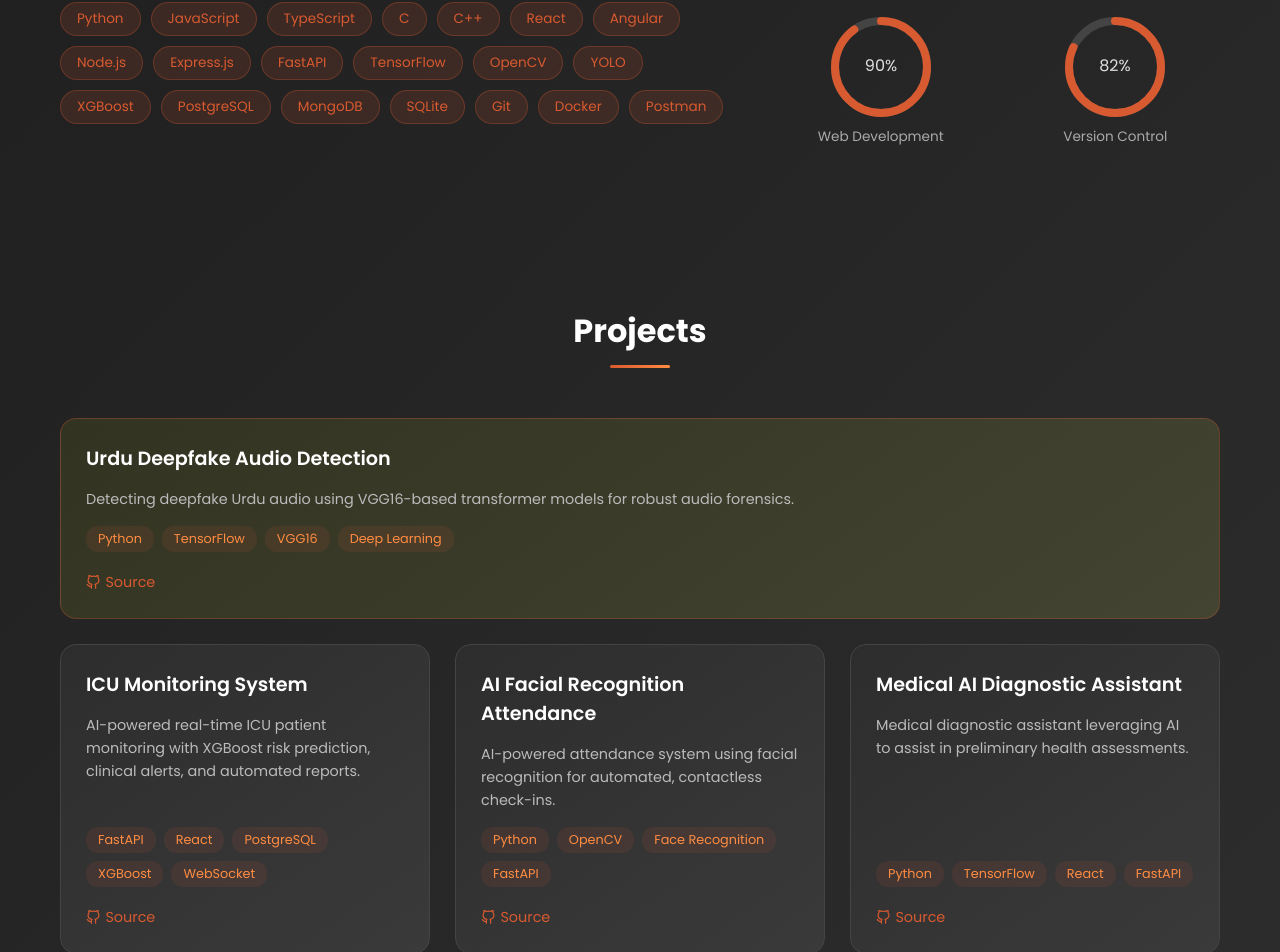
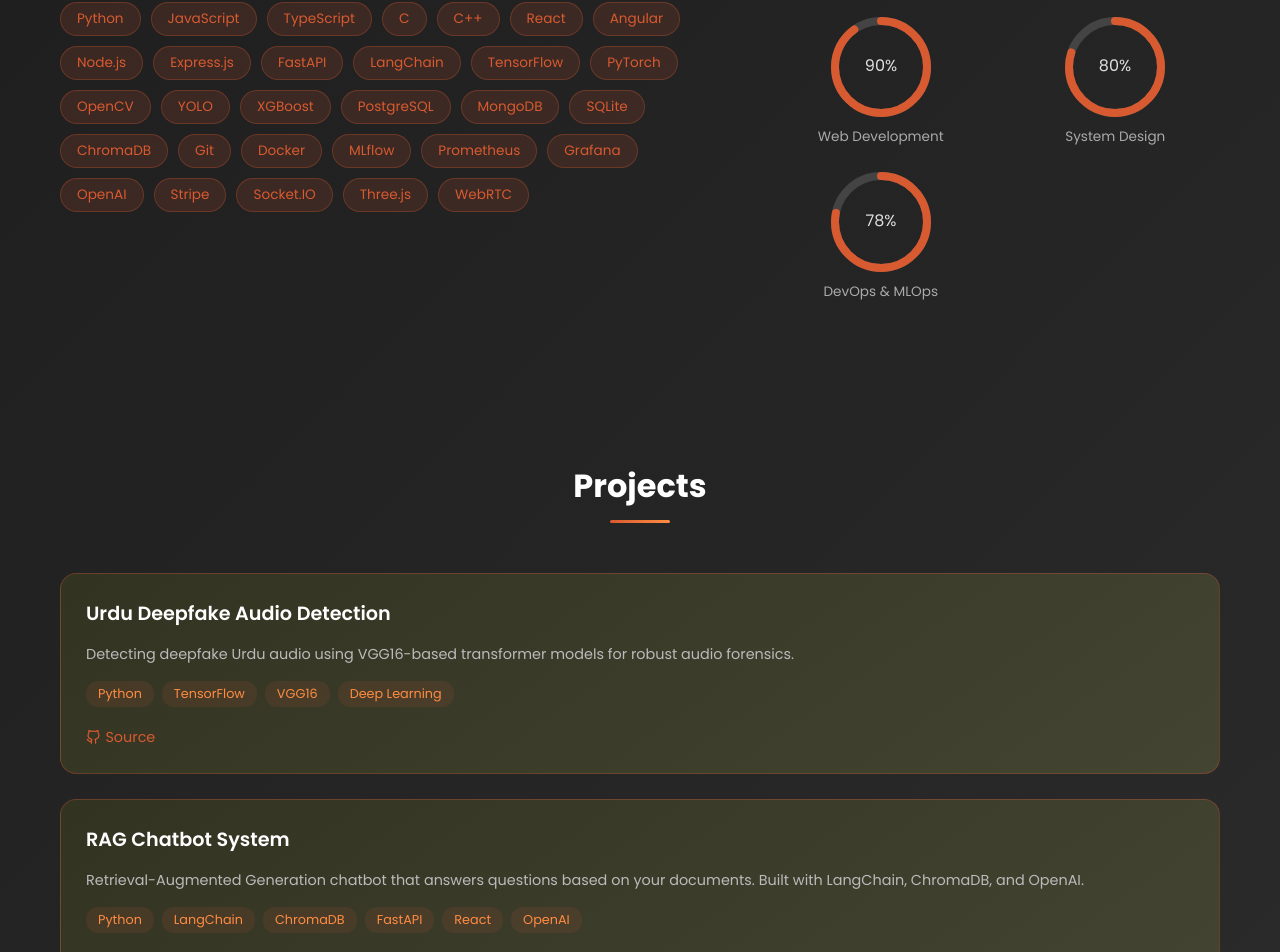
Before and after one commit to roohan-514/portfolio, a React (Create React App) app: page / in a window 1280 px wide. Shown: the part 1129-2081 px from the top of the page. Built offline with nearby package versions, Linux system fonts and the light colour scheme; the HTML template or start-up script is replaced by a standard one.

Commit message:
Add all new projects: RAG, MLOps, Code Review, System Design, OSS, Tech Blog. Update skills and sorting.

```diff
--- a/src/components/Projects.js
+++ b/src/components/Projects.js
@@ -3,12 +3,13 @@ import { FiGithub, FiExternalLink } from 'react-icons/fi';
 import './Projects.css';
 
 const Projects = ({ projects, profile }) => {
+  const sorted = [...projects].sort((a, b) => (a.featured === b.featured ? 0 : a.featured ? -1 : 1));
   return (
     <section id="projects" className="projects">
       <div className="container">
         <h2 className="section-title">Projects</h2>
         <div className="projects-grid">
-          {projects.map((project) => (
+          {sorted.map((project) => (
             <div key={project.id} className={`project-card card ${project.featured ? 'featured' : ''}`}>
               <div className="project-content">
                 <h3 className="project-title">{project.title}</h3>
--- a/src/data/portfolioData.js
+++ b/src/data/portfolioData.js
@@ -2,26 +2,28 @@ const portfolioData = {
   profile: {
     name: "Syed Roohan Ali Rizvi",
     title: "AI & Machine Learning Enthusiast",
-    tagline: "Full-Stack Developer | Building Intelligent Solutions with AI & Computer Vision",
+    tagline: "AI & Full-Stack Developer | MLOps | System Design | Open Source",
     profilePicture: "/images/Profile.jpeg",
     university: "FAST National University of Computer and Emerging Sciences (NUCES)",
     location: "Pakistan",
     email: "roohan.rizvi@gmail.com",
     linkedin: "https://www.linkedin.com/in/roohan-ali-8a4b082a0/",
     github: "https://github.com/roohan-514",
-    about: "I'm a passionate developer with diverse interests spanning Artificial Intelligence, Machine Learning, Computer Vision, Deep Learning, Data Science, Full-Stack Web Development, Cloud Computing, and Blockchain Technology. I love building AI-powered real-world applications and exploring cutting-edge technologies.",
+    about: "I'm an AI & Full-Stack Developer building production-grade intelligent systems — from RAG chatbots and MLOps pipelines to real-time computer vision and payment platforms. I love architecting scalable solutions, contributing to open source, and writing about what I build.",
     skills: [
       "Python", "JavaScript", "TypeScript", "C", "C++",
       "React", "Angular", "Node.js", "Express.js", "FastAPI",
-      "TensorFlow", "OpenCV", "YOLO", "XGBoost",
-      "PostgreSQL", "MongoDB", "SQLite",
-      "Git", "Docker", "Postman"
+      "LangChain", "TensorFlow", "PyTorch", "OpenCV", "YOLO", "XGBoost",
+      "PostgreSQL", "MongoDB", "SQLite", "ChromaDB",
+      "Git", "Docker", "MLflow", "Prometheus", "Grafana",
+      "OpenAI", "Stripe", "Socket.IO", "Three.js", "WebRTC"
     ],
     skillLevels: [
       { name: "Problem Solving", level: 85 },
       { name: "AI & ML", level: 88 },
       { name: "Web Development", level: 90 },
-      { name: "Version Control", level: 82 }
+      { name: "System Design", level: 80 },
+      { name: "DevOps & MLOps", level: 78 }
     ]
   },
 
@@ -49,7 +51,7 @@ const portfolioData = {
       title: "AI Facial Recognition Attendance",
       description: "AI-powered attendance system using facial recognition for automated, contactless check-ins.",
       technologies: ["Python", "OpenCV", "Face Recognition", "FastAPI"],
-      githubLink: "https://github.com/roohan-514/facial-recognition-attendance",
+      githubLink: "https://github.com/roohan-514/AI-Facial-Recognition-Attendance",
       featured: false,
       image: "/images/projects/FYP.jpeg"
     },
@@ -104,6 +106,60 @@ const portfolioData = {
       description: "AI-powered career assistant that helps build resumes, prepare for interviews, and discover career paths.",
       technologies: ["Python", "React", "OpenAI", "FastAPI"],
       githubLink: "https://github.com/roohan-514/ai-resume-assistant",
+      featured: false,
+      image: "/images/projects/FYP.jpeg"
+    },
+    {
+      id: 10,
+      title: "RAG Chatbot System",
+      description: "Retrieval-Augmented Generation chatbot that answers questions based on your documents. Built with LangChain, ChromaDB, and OpenAI.",
+      technologies: ["Python", "LangChain", "ChromaDB", "FastAPI", "React", "OpenAI"],
+      githubLink: "https://github.com/roohan-514/rag-chatbot-system",
+      featured: true,
+      image: "/images/projects/FYP.jpeg"
+    },
+    {
+      id: 11,
+      title: "MLOps Production Pipeline",
+      description: "End-to-end ML production pipeline with MLflow tracking, model registry, FastAPI serving, Streamlit monitoring, and Docker deployment.",
+      technologies: ["Python", "MLflow", "FastAPI", "Docker", "Streamlit", "Prometheus"],
+      githubLink: "https://github.com/roohan-514/mlops-production-pipeline",
+      featured: true,
+      image: "/images/projects/FYP.jpeg"
+    },
+    {
+      id: 12,
+      title: "AI Code Review Assistant",
+      description: "AI-powered code review tool that analyzes code quality, finds bugs, detects security vulnerabilities, and suggests improvements using OpenAI.",
+      technologies: ["Python", "OpenAI", "FastAPI", "React", "Docker"],
+      githubLink: "https://github.com/roohan-514/ai-code-review-assistant",
+      featured: true,
+      image: "/images/projects/FYP.jpeg"
+    },
+    {
+      id: 13,
+      title: "System Design & Architecture",
+      description: "In-depth architecture documentation for production AI/ML systems with C4 diagrams, scaling analysis, deployment strategies, and design trade-offs.",
+      technologies: ["System Design", "Architecture", "C4 Diagrams", "Distributed Systems"],
+      githubLink: "https://github.com/roohan-514/system-design-architecture",
+      featured: false,
+      image: "/images/projects/FYP.jpeg"
+    },
+    {
+      id: 14,
+      title: "Open Source Contributions",
+      description: "Open source toolkit featuring gitstat — a Python CLI tool that generates beautiful GitHub repo analytics reports. Includes contribution guides and best practices.",
+      technologies: ["Python", "CLI", "GitHub API", "Open Source"],
+      githubLink: "https://github.com/roohan-514/open-source-contributions",
+      featured: false,
+      image: "/images/projects/FYP.jpeg"
+    },
+    {
+      id: 15,
+      title: "Technical Blog Posts",
+      description: "Collection of technical articles about building production AI/ML systems — real-time computer vision, RAG chatbots, MLOps pipelines, and payment systems.",
+      technologies: ["Technical Writing", "AI", "ML", "Tutorials"],
+      githubLink: "https://github.com/roohan-514/technical-blog-posts",
       featured: false,
       image: "/images/projects/FYP.jpeg"
     }
```
